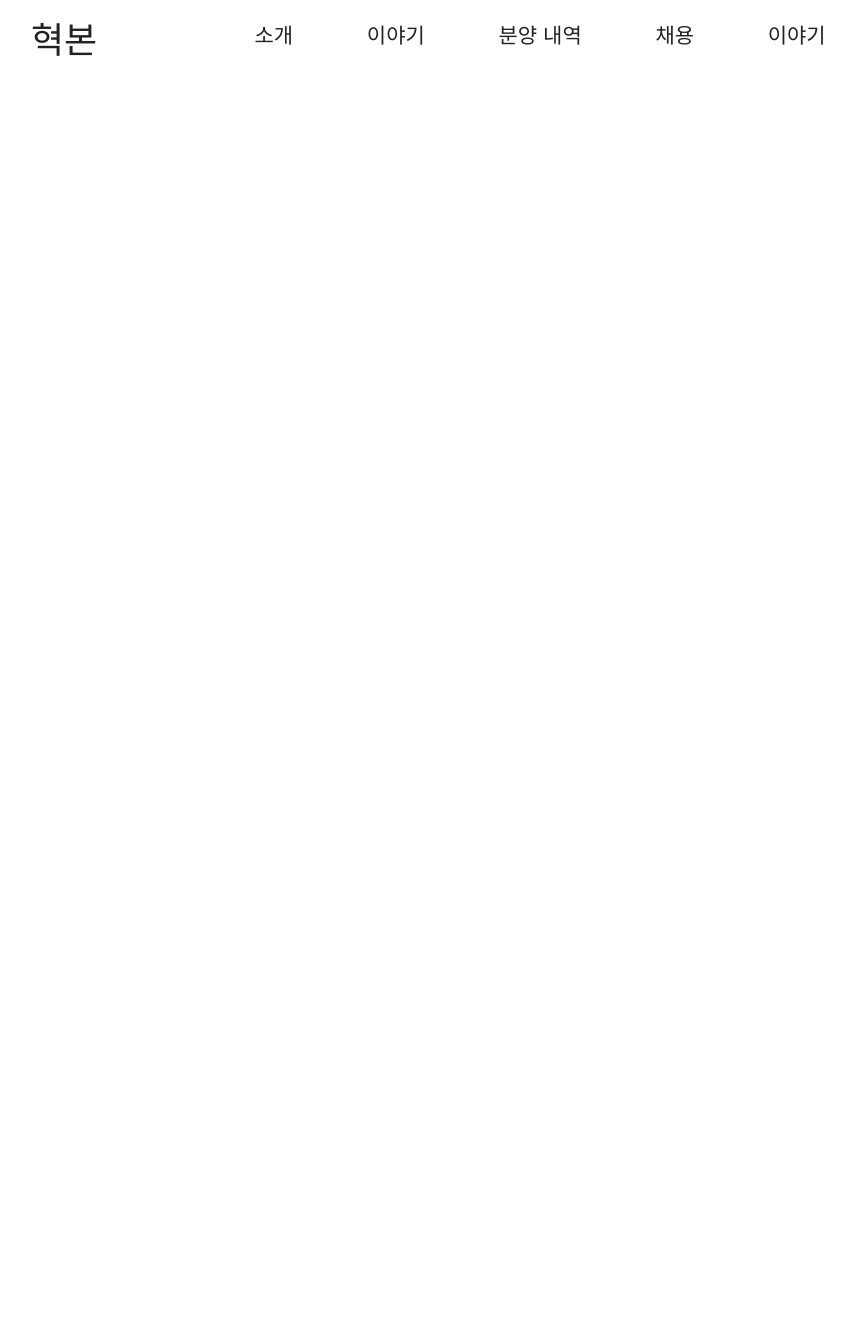
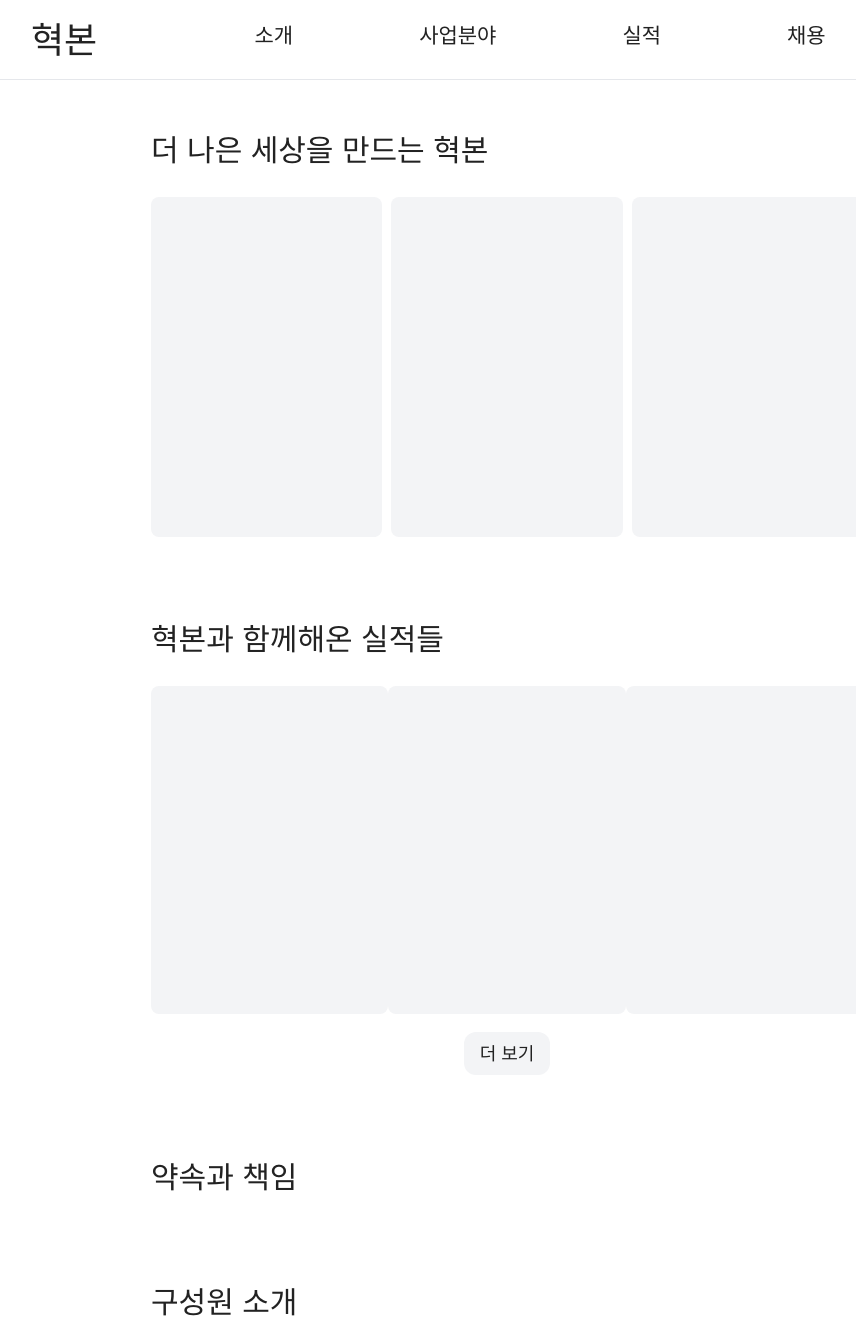
Before and after one commit to ekankr2/hyukbon, a Next.js app: page / in a window 1280 px wide. Shown: the whole page, without its empty margins (133-989 px from the left). Before the commit the page ends 800 px from the top, so only its background shows below. Built offline with nearby package versions, Linux system fonts and the light colour scheme; a web font is replaced by a local one.

Commit message:
create bone

```diff
--- a/app/layout.tsx
+++ b/app/layout.tsx
@@ -15,7 +15,7 @@ export default function RootLayout({
   return (
     <html lang="en">
       <body>
-        <header className="mx-auto h-20">
+        <header className="mx-auto h-20 sticky border-b border-solid">
           <div className="mx-auto flex items-center h-full w-full md:w-[712px] lg:w-[952px]">
             <nav className="flex flex-row w-full justify-between">
               <h1 className="text-4xl">
@@ -26,23 +26,20 @@ export default function RootLayout({
                   <a href="/">소개</a>
                 </li>
                 <li>
-                  <a href="/">이야기</a>
+                  <a href="/">사업분야</a>
                 </li>
                 <li>
-                  <a href="/">분양 내역</a>
+                  <a href="/">실적</a>
                 </li>
                 <li>
                   <a href="/">채용</a>
-                </li>
-                <li>
-                  <a href="/">이야기</a>
                 </li>
               </ul>
               <div></div>
             </nav>
           </div>
         </header>
-        {children}
+        <main>{children}</main>
       </body>
     </html>
   );
--- a/app/page.tsx
+++ b/app/page.tsx
@@ -1,7 +1,41 @@
+import Link from "next/link";
 
 export default function Home() {
   return (
-    <div className="">
-    </div>
+    <article className="flex flex-col flex-wrap px-3.5">
+      <div className="w-full max-w-[384px] md:w-[712px] md:max-w-none mx-auto text-26 md:text-30">
+        <section className="pt-12">
+          <h2 className="">더 나은 세상을 만드는 혁본</h2>
+          <div className="pt-6">
+            <ul className="flex flex-wrap flex-col md:flex-row justify-between">
+              <li className="bg-gray-100 rounded-lg w-full h-[200px] md:h-[340px] md:w-[32.5%]"></li>
+              <li className="bg-gray-100 rounded-lg w-full h-[200px] mt-2 md:mt-0 md:h-[340px] md:w-[32.5%]"></li>
+              <li className="bg-gray-100 rounded-lg w-full h-[200px] md:h-[340px] mt-2 md:mt-0 md:w-[32.5%]"></li>
+            </ul>
+          </div>
+        </section>
+        <section className="pt-20">
+          <h2 className="">혁본과 함께해온 실적들</h2>
+          <div className="pt-6">
+            <ul className="flex flex-nowrap flex-row  md:h-[330px] justify-between">
+              <li className="bg-gray-100 rounded-lg h-[309px] md:w-[242px] md:h-[328px] w-[252px]"></li>
+              <li className="bg-gray-100 rounded-lg h-[309px] md:w-[242px] md:h-[328px] w-[252px]"></li>
+              <li className="bg-gray-100 rounded-lg h-[309px] md:w-[242px] md:h-[328px] w-[252px]"></li>
+            </ul>
+            <div className="text-18 flex justify-center items-center pt-4">
+              <Link className="bg-gray-100 rounded-xl px-4 py-2" href="">
+                더 보기
+              </Link>
+            </div>
+          </div>
+        </section>
+        <section className="pt-20">
+          <h2 className="">약속과 책임</h2>
+        </section>
+        <section className="pt-20">
+          <h2 className="">구성원 소개</h2>
+        </section>
+      </div>
+    </article>
   );
 }
--- a/package.json
+++ b/package.json
@@ -11,7 +11,6 @@
   "dependencies": {
     "autoprefixer": "^10.4.20",
     "next": "14.2.13",
-    "prettier": "^3.3.3",
     "react": "^18",
     "react-dom": "^18"
   },
@@ -20,6 +19,8 @@
     "@types/react": "^18",
     "@types/react-dom": "^18",
     "postcss": "^8",
+    "prettier": "^3.3.3",
+    "prettier-plugin-tailwindcss": "^0.6.6",
     "tailwindcss": "^3.4.1",
     "typescript": "^5"
   }
```
Also changed, not shown: 1 other file (tests, documents, lock files or other folders).
